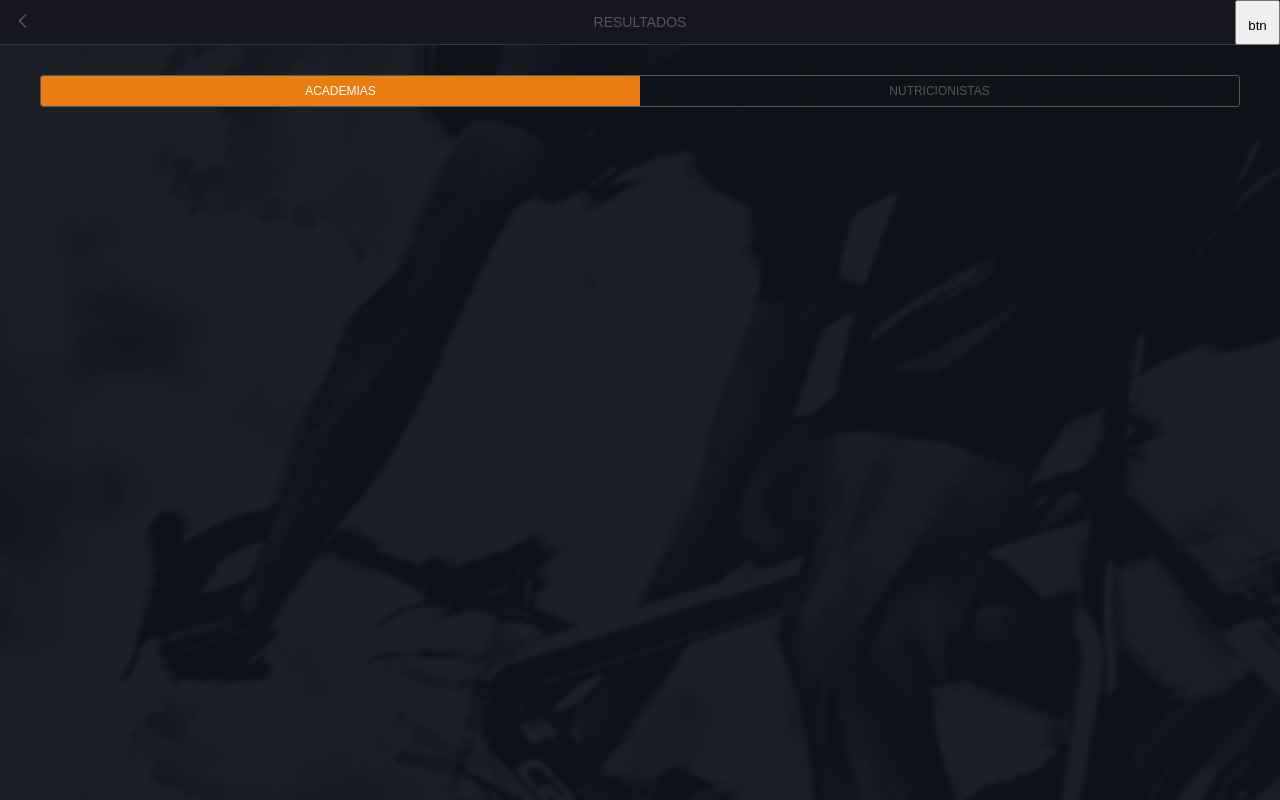
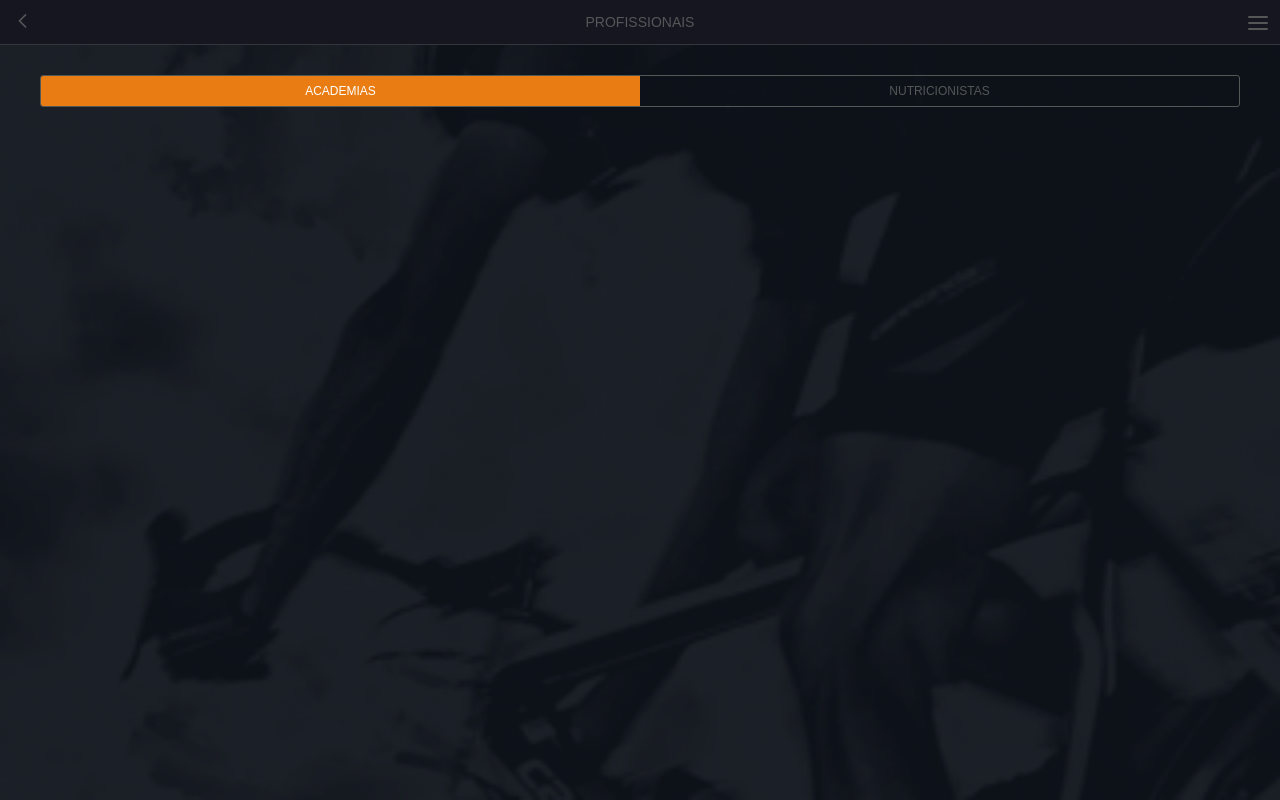
Before and after one commit to guilhermessantos/imc, a website: page professionals.html in a window 1280 px wide. Drawn offline with Linux system fonts and the light colour scheme; files whose address does not match are found by name.

Commit message:
Improvements include

```diff
--- a/assets/javascripts/app/component-result-test.js
+++ b/assets/javascripts/app/component-result-test.js
@@ -1,8 +1,8 @@
 Module( 'IMC.Components.ResultTest', function(ResultTest) {
 
-	var DEFAULT_WEIGHT = 'Parabéns! Você esta na media certa! Confira seu IMC Abaixo'
+	var DEFAULT_WEIGHT = 'Parabéns! Você está na média certa! Confira seu IMC Abaixo'
 	  , UNDER_WEIGHT   = 'Opss! Você abaixo de seu peso ideal! Confira seu IMC Abaixo'
-	  , OVER_WEIGHT    = 'Opss! Você esta acima do seu peso ideal! Confira seu IMC Abaixo'
+	  , OVER_WEIGHT    = 'Opss! Você está acima do seu peso ideal! Confira seu IMC Abaixo'
 	  , ICON_HAPPY     = 'icon-smiling'
 	  , ICON_SAD       = 'icon-sad'
 	  , CONGRATS       = 'Continue assim!'
--- a/assets/stylesheets/components/buttons/_filterWrapper.scss
+++ b/assets/stylesheets/components/buttons/_filterWrapper.scss
@@ -20,6 +20,8 @@
 	height: 30px;
 	line-height: 28px;
 	text-transform: uppercase;
+	-webkit-transition: background .2s, color .2s;
+			transition: background .2s, color .2s;
 
 	&.filter-active {
 		background: $colorSecondary;
--- /dev/null
+++ b/assets/stylesheets/elements/buttons/_hamburger.scss
@@ -0,0 +1,37 @@
+.hamburger {
+    background: none;
+    border: none;
+    padding: 0;
+
+    .line,
+    &:before,
+    &:after {
+        background: $colorDetail;
+        border-radius: 2px;
+        display: block;
+        height: 2px;
+        left: 50%;
+        position: absolute;
+        top: 50%;
+        width: 20px;
+        -webkit-transform: translateY(-50%) translateX(-50%);
+            -ms-transform: translateY(-50%) translateX(-50%);
+                transform: translateY(-50%) translateX(-50%);
+    }
+
+    .line {
+    }
+
+    &:before,
+    &:after {
+        content: "";
+    }
+
+    &:before {
+        margin-top: 6px;
+    }
+
+    &:after {
+        margin-top: -6px;
+    }
+}
--- a/assets/stylesheets/style.scss
+++ b/assets/stylesheets/style.scss
@@ -12,6 +12,7 @@
 // -- Buttons
 @import "elements/buttons/buttons";
 @import "elements/buttons/btnR";
+@import "elements/buttons/hamburger";
 
 // -- Icons
 @import "elements/icons/icons";
--- a/handlebars/items-stored.hbs
+++ b/handlebars/items-stored.hbs
@@ -7,7 +7,9 @@
 	<td>
 		<div class="table-results-info">
 			<div class="table-results-name">{{name}}</div>
-			<div class="table-results-data">{{date}}</div>
+			<!-- <div class="table-results-data">{{date}}</div> -->
+			<div class="table-results-data">11/10/1991</div>
+			<div class="table-results-time">18h30</div>
 		</div>
 	</td>
 </tr>
--- a/professionals.html
+++ b/professionals.html
@@ -13,9 +13,9 @@
 			<a href="index.html" class="btn-header back">
 				<i class="icon-back"></i>
 			</a>
-			<h1 class="header-title">Resultados</h1>
-			<button class="btn-header">
-				btn
+			<h1 class="header-title">Profissionais</h1>
+			<button class="btn-header hamburger">
+				<span class="line"></span>
 			</button>
 		</header>
 
```
Also changed, not shown: about.html (+3 -3 lines), result-test.html (+3 -3 lines), results.html (+2 -2 lines), test.html (+2 -2 lines), assets/javascripts/app/local-storage.js (line endings or trailing spaces), assets/javascripts/built.js, style.css.
